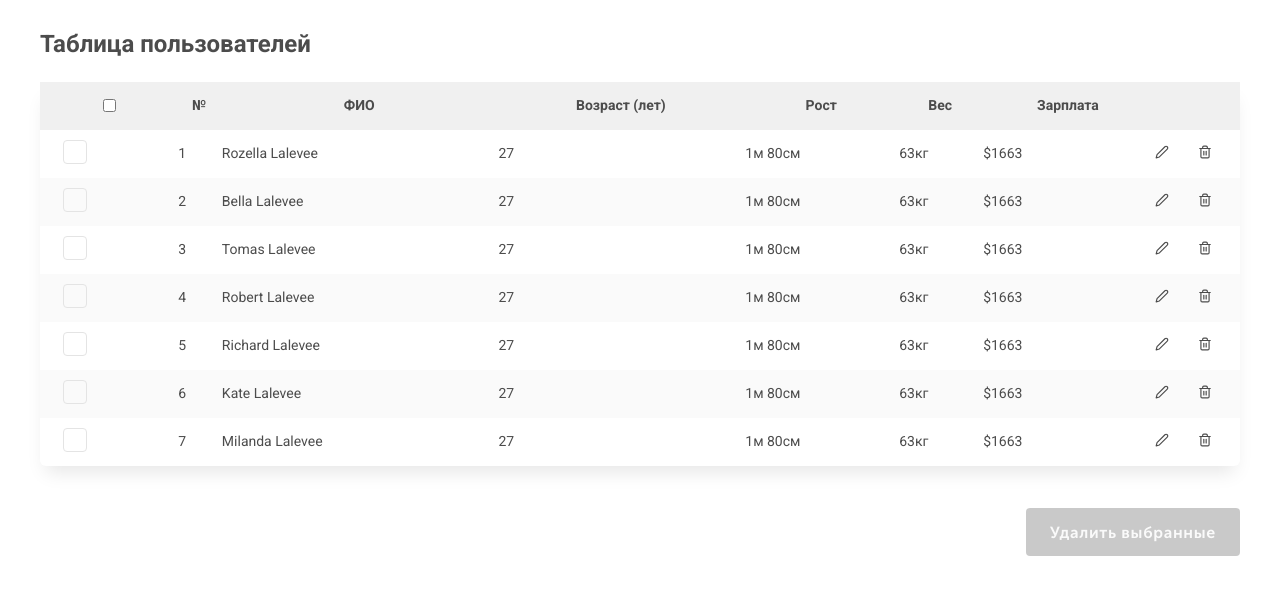
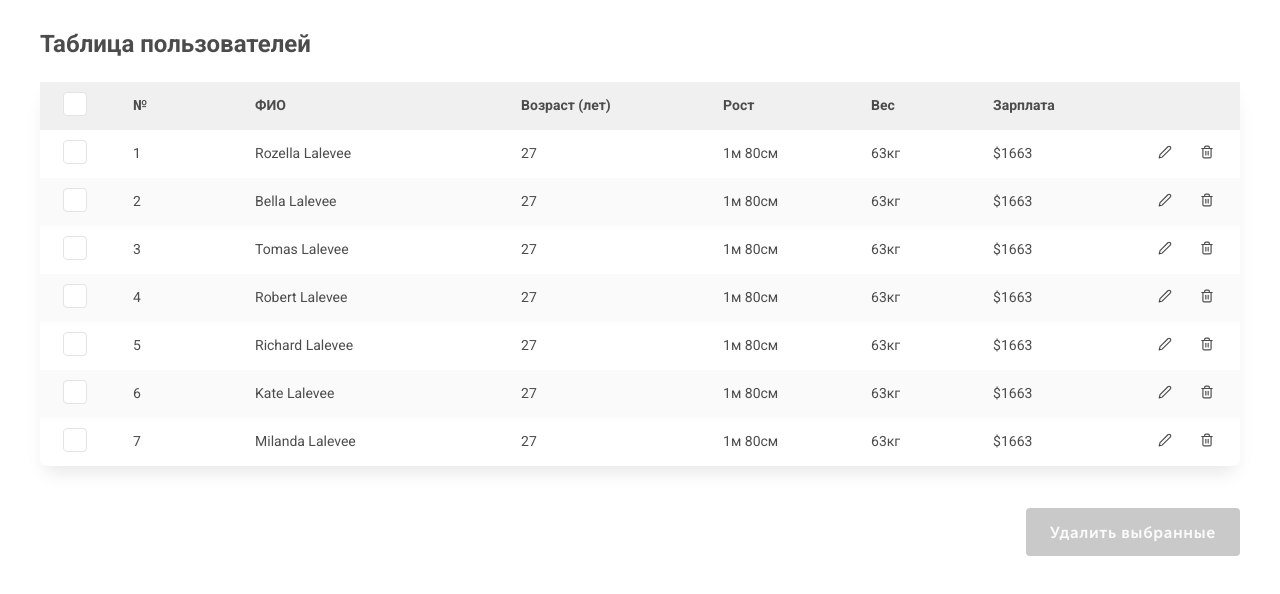
Before and after one commit to Yana-Vovk/table-implementation, a React (Create React App) app: page / in a window 1280 px wide. Shown: the top 594 px of the page. Built offline with nearby package versions, Linux system fonts and the light colour scheme.

Commit message:
Fix styles

```diff
--- a/src/components/Table/Table.js
+++ b/src/components/Table/Table.js
@@ -4,9 +4,20 @@ import TableHead from '../TableHead';
 import TableBody from '../TableBody';
 
 const Table = () => {
+
+  const toggleCheckboxOn = () => {
+
+  };
+
+  const toggleCheckboxOff = () => {
+
+  };
     return (
        <TableContainer>
-        <TableHead />
+        <TableHead
+          switchOn={toggleCheckboxOn}
+          switchOff={toggleCheckboxOff}
+        />
         <TableBody/>
       </TableContainer>
     )
--- a/src/components/TableHead/TableHead.js
+++ b/src/components/TableHead/TableHead.js
@@ -1,23 +1,35 @@
 import React from 'react';
-import { TblHead } from './tableHeadStyle';
+import { TblHead, CustomHeadCheckbox, TblItem } from './tableHeadStyle';
 
-const TableHead = () => {
+const TableHead = ({switchOn, switchOff}) => {
+    const handleCheckClick = (e) => {
+        if (e.currentTarget.checked === true) {
+            switchOn();
+            console.log('checked');
+        } else {
+            switchOff();
+           console.log('unchecked');
+        }
+    };
+
     return (
-        <TblHead>
-            <tr>
-                <th>
-                    <input type="checkbox"/>
-                </th>
-                <th>№</th>
-                <th>ФИО</th>
-                <th>Возраст (лет)</th>
-                <th>Рост</th>
-                <th>Вес</th>
-                <th>Зарплата</th>
-                <th></th>
-                <th></th>
-            </tr>
-        </TblHead>
+        <thead>
+            <TblHead>
+                <TblItem>
+                    <label>
+                        <CustomHeadCheckbox type="checkbox" onClick={handleCheckClick}/>
+                    </label>
+                </TblItem>
+                <TblItem>№</TblItem>
+                <TblItem>ФИО</TblItem>
+                <TblItem>Возраст (лет)</TblItem>
+                <TblItem>Рост</TblItem>
+                <TblItem>Вес</TblItem>
+                <TblItem>Зарплата</TblItem>
+                <TblItem></TblItem>
+                <TblItem></TblItem>
+            </TblHead>
+        </thead>
     )
 }
 
--- a/src/components/TableHead/tableHeadStyle.js
+++ b/src/components/TableHead/tableHeadStyle.js
@@ -1,6 +1,43 @@
 import styled from 'styled-components';
+import icon from '../../icons/checkmark.svg';
 
-export const TblHead = styled.thead`
+export const CustomHeadCheckbox = styled.input`
+-webkit-appearance: none;
+-moz-appearance: none;
+display: inline-block;
+width: 24px;
+height: 24px;
+background: #FFFFFF;
+border-radius: 4px;
+border: 1px solid #E4E4E4;
+margin-left: 22px;
+
+&:checked{
+border: 1px solid #55A985;
+background: url(${icon}) 0 0 no-repeat;
+background-position: center center;
+background-size: 70%;
+background-color: #FFFFFF;
+}
+`;
+
+export const TblHead = styled.tr`
 height: 48px;
 background-color: #F0F0F0;
+text-align: justify;
 `;
+
+export const TblItem = styled.th`
+&:nth-child(1){
+    width:90px;
+}
+&:nth-child(2){
+    width:120px;
+}
+&:nth-child(4){
+    width:200px;
+}
+&:nth-child(6){
+    width:120px;
+}
+`;
--- a/src/components/TableItem/tableItemStyle.js
+++ b/src/components/TableItem/tableItemStyle.js
@@ -4,6 +4,7 @@ import icon from '../../icons/checkmark.svg';
 export const CustomCheckbox = styled.input`
 -webkit-appearance: none;
 -moz-appearance: none;
+background-color: #FFFFFF;
 display: inline-block;
 width: 24px;
 height: 24px;
@@ -15,6 +16,11 @@ margin-left: 22px;
 border: 1px solid #55A985;
 background: url(${icon}) 0 0 no-repeat;
 background-position: center center;
-  background-size: 70%;
+background-size: 70%;
+background-color: #FFFFFF;
 }
 `;
+
+export const TableDate = styled.td`
+min-width: 80px;
+`;
```
Also changed, not shown: src/components/TableBody/TableBody.js (line endings or trailing spaces), src/components/TableItem/TableItem.js (line endings or trailing spaces).
